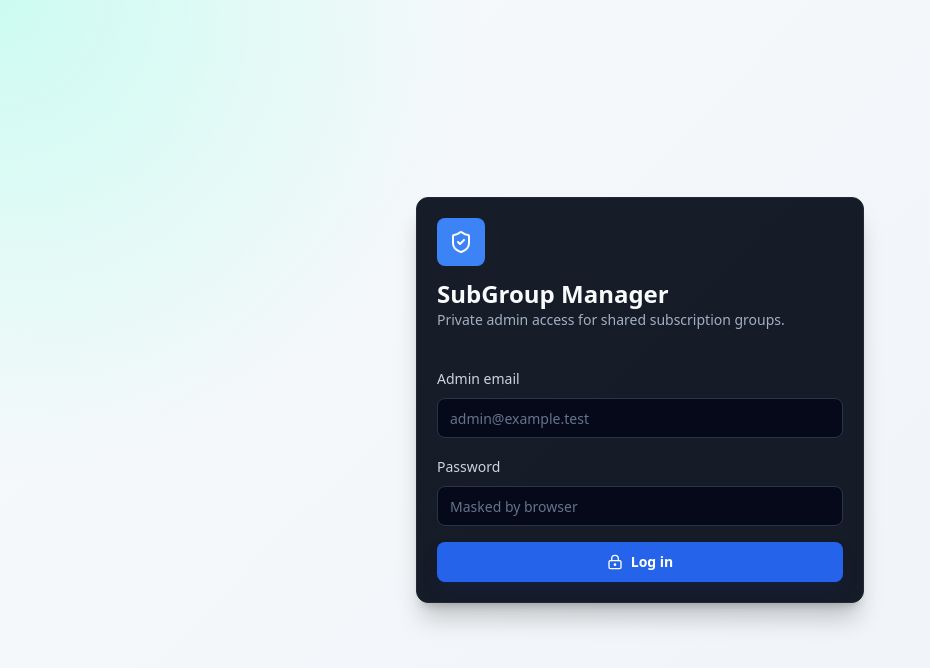
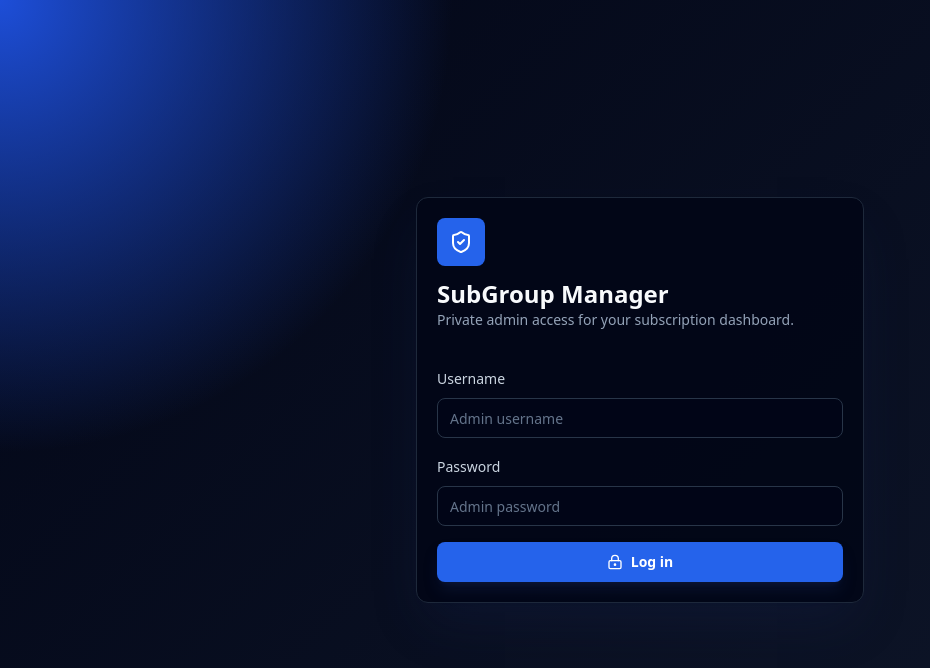
Before and after one commit to LatinR9/mangegpt, a Next.js app: page /login in a window 1280 px wide. Shown: the top 668 px of the page, without its empty margins (0-930 px from the left). Built offline with nearby package versions, Linux system fonts and the light colour scheme.

Commit message:
Require admin username and password login

```diff
--- a/src/app/login/page.tsx
+++ b/src/app/login/page.tsx
@@ -5,47 +5,63 @@ import { Button } from "@/components/ui/button";
 import { Card, CardContent, CardDescription, CardHeader, CardTitle } from "@/components/ui/card";
 import { Input, Label } from "@/components/ui/form";
 
+const DEFAULT_ADMIN_USERNAME = "LatinR9";
+
 async function loginAction(formData: FormData) {
   "use server";
-  const email = String(formData.get("email") ?? "");
+  const username = String(formData.get("username") ?? "").trim();
   const password = String(formData.get("password") ?? "");
   const next = String(formData.get("next") ?? "/dashboard");
 
-  if (!email || !password) redirect("/login?error=missing");
+  if (!username || !password) redirect("/login?error=missing");
+
+  const expectedUsername = process.env.ADMIN_USERNAME ?? DEFAULT_ADMIN_USERNAME;
+  const expectedPassword = process.env.ADMIN_PASSWORD;
+
+  if (!expectedPassword) redirect("/login?error=config");
+  if (username !== expectedUsername || password !== expectedPassword) redirect("/login?error=invalid");
 
   const cookieStore = await cookies();
   cookieStore.set("sg_admin_mock", "active", { httpOnly: true, sameSite: "lax", path: "/" });
   redirect(next.startsWith("/") ? next : "/dashboard");
 }
 
+function getErrorMessage(error?: string) {
+  if (error === "missing") return "Enter username and password to continue.";
+  if (error === "invalid") return "Username or password is incorrect.";
+  if (error === "config") return "Admin password is not configured. Add ADMIN_PASSWORD to your environment variables.";
+  return null;
+}
+
 export default async function LoginPage({ searchParams }: { searchParams: Promise<{ next?: string; error?: string }> }) {
   const params = await searchParams;
+  const errorMessage = getErrorMessage(params.error);
 
   return (
-    <main className="flex min-h-screen items-center justify-center bg-[radial-gradient(circle_at_top_left,_#ccfbf1,_transparent_32%),linear-gradient(135deg,_#f8fafc,_#eef2f7)] p-4">
-      <Card className="w-full max-w-md shadow-xl">
+    <main className="flex min-h-screen items-center justify-center bg-[radial-gradient(circle_at_top_left,_#1d4ed8,_transparent_30%),linear-gradient(135deg,_#020617,_#0f172a)] p-4">
+      <Card className="w-full max-w-md border-slate-800 bg-slate-950/90 text-slate-50 shadow-2xl shadow-blue-950/30">
         <CardHeader className="space-y-3">
-          <div className="flex h-12 w-12 items-center justify-center rounded-lg bg-primary text-primary-foreground">
+          <div className="flex h-12 w-12 items-center justify-center rounded-lg bg-blue-600 text-white">
             <ShieldCheck className="h-6 w-6" />
           </div>
           <div>
             <CardTitle className="text-2xl">SubGroup Manager</CardTitle>
-            <CardDescription>Private admin access for shared subscription groups.</CardDescription>
+            <CardDescription className="text-slate-400">Private admin access for your subscription dashboard.</CardDescription>
           </div>
         </CardHeader>
         <CardContent>
           <form action={loginAction} className="space-y-4">
             <input type="hidden" name="next" value={params.next ?? "/dashboard"} />
             <div className="space-y-2">
-              <Label htmlFor="email">Admin email</Label>
-              <Input id="email" name="email" type="email" placeholder="admin@example.test" autoComplete="username" />
+              <Label htmlFor="username">Username</Label>
+              <Input id="username" name="username" type="text" placeholder="Admin username" autoComplete="username" />
             </div>
             <div className="space-y-2">
               <Label htmlFor="password">Password</Label>
-              <Input id="password" name="password" type="password" placeholder="Masked by browser" autoComplete="current-password" />
+              <Input id="password" name="password" type="password" placeholder="Admin password" autoComplete="current-password" />
             </div>
-            {params.error ? <p className="text-sm text-destructive">Enter both fields to continue.</p> : null}
-            <Button className="w-full" type="submit"><LockKeyhole className="h-4 w-4" /> Log in</Button>
+            {errorMessage ? <p className="rounded-md border border-red-500/30 bg-red-500/10 px-3 py-2 text-sm text-red-300">{errorMessage}</p> : null}
+            <Button className="w-full bg-blue-600 text-white hover:bg-blue-500" type="submit"><LockKeyhole className="h-4 w-4" /> Log in</Button>
           </form>
         </CardContent>
       </Card>
```
